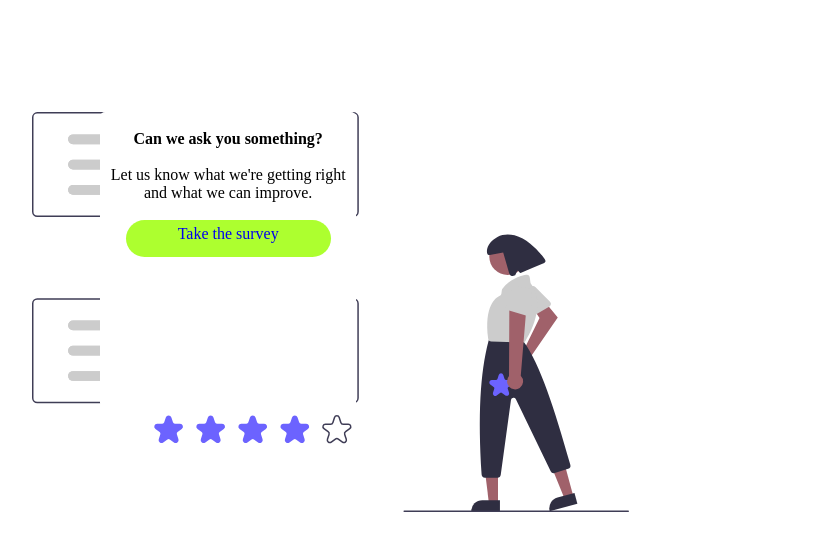
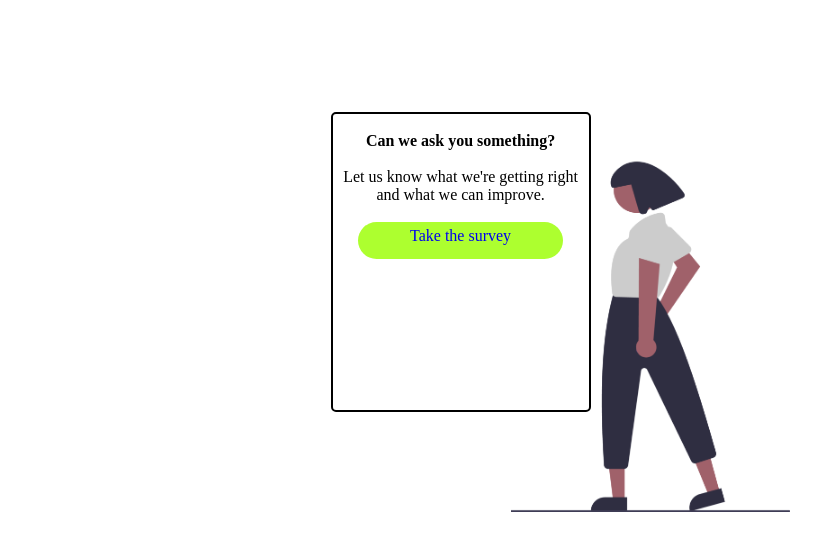
Before and after one commit to SaratGayen/Feedback, a PHP site: page / in a window 1280 px wide. Shown: the top 551 px of the page, without its empty margins (143-964 px from the left). Run offline with PHP 8.4, Linux system fonts and the light colour scheme.

Commit message:
updated photo
updated index backgrground

please make proper position acording to
your modintor

```diff
--- a/style.css
+++ b/style.css
@@ -6,26 +6,27 @@ body{
   height: 100vh;
 }
 .bg{
-    background: url('feedback-illu.svg');
+    background: url('cropped.png');
     background-repeat: no-repeat;
     background-position: center;
     background-size: contain;
-    /* border: 2px solid red; */
+     /* border: 2px solid red;  */
     height: 50vh;
     width: 50vw;
+    margin: auto;
     position: relative;
     top: 14vh;
     left:12vw;
 }
 .but {
     position: relative;
-    left: 14%;
+    /* left: 14%; */
     background: white;
     border-radius: 5px;
     height: 37vh;
     width: 20vw;
     text-align: center;
-    /* border: 2px solid black; */
+    border: 2px solid black;
     }
   a{
     padding-top: 5px;
```
Also changed, not shown: cropped.png (added).
